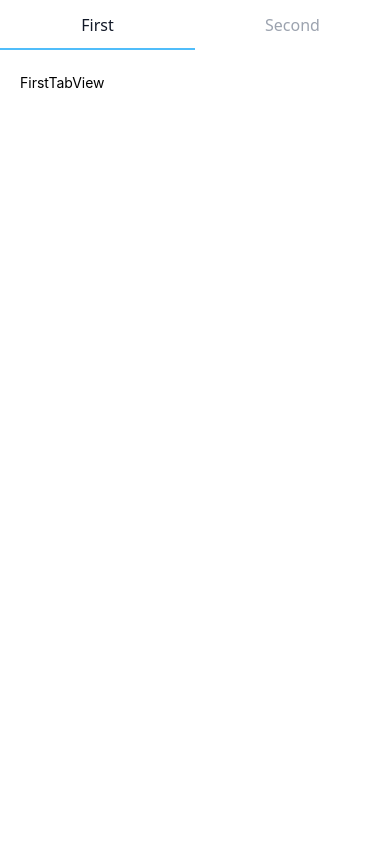
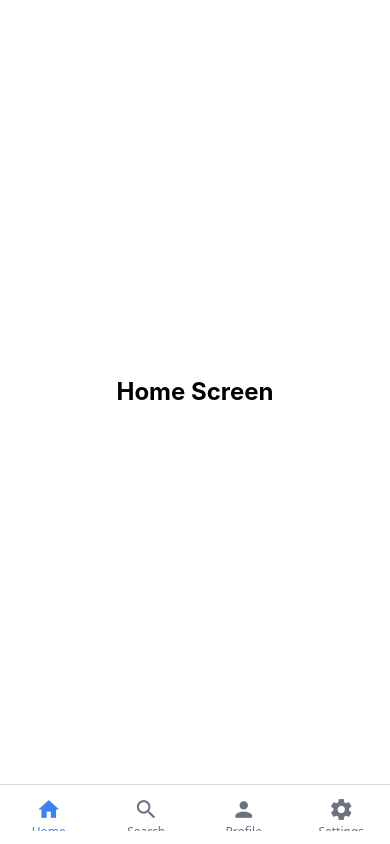
Before and after one commit to kiakim01/Bunnit, a React Native app: screen / in a window 390 px wide. Built offline with nearby package versions, Linux system fonts and the light colour scheme.

Commit message:
Chor. stting BottomTabNavigator

```diff
--- /dev/null
+++ b/src/navigator/BottomTabNavigator.tsx
@@ -0,0 +1,103 @@
+import React from 'react';
+import { View, Text } from 'react-native';
+import { createBottomTabNavigator } from '@react-navigation/bottom-tabs';
+import MaterialIcons from 'react-native-vector-icons/MaterialIcons';
+
+// Type definitions for navigation
+export type BottomTabParamList = {
+  Home: undefined;
+  Search: undefined;
+  Profile: undefined;
+  Settings: undefined;
+};
+
+const Tab = createBottomTabNavigator<BottomTabParamList>();
+
+// Placeholder screens
+const HomeScreen = () => (
+  <View className="flex-1 items-center justify-center bg-white">
+    <Text className="text-2xl font-bold">Home Screen</Text>
+  </View>
+);
+
+const SearchScreen = () => (
+  <View className="flex-1 items-center justify-center bg-white">
+    <Text className="text-2xl font-bold">Search Screen</Text>
+  </View>
+);
+
+const ProfileScreen = () => (
+  <View className="flex-1 items-center justify-center bg-white">
+    <Text className="text-2xl font-bold">Profile Screen</Text>
+  </View>
+);
+
+const SettingsScreen = () => (
+  <View className="flex-1 items-center justify-center bg-white">
+    <Text className="text-2xl font-bold">Settings Screen</Text>
+  </View>
+);
+
+const BottomTabNavigator = () => {
+  return (
+    <Tab.Navigator
+      screenOptions={({
+        tabBarActiveTintColor: '#3b82f6',
+        tabBarInactiveTintColor: '#6b7280',
+        tabBarStyle: {
+          paddingBottom: 5,
+          paddingTop: 5,
+          height: 60,
+        },
+        tabBarLabelStyle: {
+          fontSize: 12,
+          marginBottom: 3,
+        },
+        headerShown: false,
+      })}
+    >
+      <Tab.Screen
+        name="Home"
+        component={HomeScreen}
+        options={{
+          tabBarLabel: 'Home',
+          tabBarIcon: ({ color, size }) => (
+            <MaterialIcons name="home" color={color} size={size || 24} />
+          ),
+        }}
+      />
+      <Tab.Screen
+        name="Search"
+        component={SearchScreen}
+        options={{
+          tabBarLabel: 'Search',
+          tabBarIcon: ({ color, size }) => (
+            <MaterialIcons name="search" color={color} size={size || 24} />
+          ),
+        }}
+      />
+      <Tab.Screen
+        name="Profile"
+        component={ProfileScreen}
+        options={{
+          tabBarLabel: 'Profile',
+          tabBarIcon: ({ color, size }) => (
+            <MaterialIcons name="person" color={color} size={size || 24} />
+          ),
+        }}
+      />
+      <Tab.Screen
+        name="Settings"
+        component={SettingsScreen}
+        options={{
+          tabBarLabel: 'Settings',
+          tabBarIcon: ({ color, size }) => (
+            <MaterialIcons name="settings" color={color} size={size || 24} />
+          ),
+        }}
+      />
+    </Tab.Navigator>
+  );
+};
+
+export default BottomTabNavigator;
--- a/src/navigator/MainNavigator.tsx
+++ b/src/navigator/TopTabNavigator.tsx
@@ -1,14 +1,11 @@
 import React from 'react';
-import { Dimensions } from 'react-native';
 import { createMaterialTopTabNavigator } from '@react-navigation/material-top-tabs';
 import FirstTabView from '../view/FirstTabView.tsx';
 import SecondTabView from '../view/SecondTabView.tsx';
 
 const Tab = createMaterialTopTabNavigator();
 
-const MainNavigator = () => {
-  const { width: windowWidth } = Dimensions.get('window');
-
+const TopTabNavigator = () => {
   return (
     <Tab.Navigator
       screenOptions={{
@@ -31,4 +28,4 @@ const MainNavigator = () => {
   );
 };
 
-export default MainNavigator;
+export default TopTabNavigator;
--- a/src/view/Main.tsx
+++ b/src/view/Main.tsx
@@ -1,12 +1,12 @@
 import React from 'react';
 import { View } from 'react-native';
-import MainNavigator from '../navigator/MainNavigator.tsx';
+import BottomTabNavigator from '../navigator/BottomTabNavigator.tsx';
 
 const Main = () => {
   return (
     <View className={'flex-1 h-full'}>
       <View className={'flex-1'}>
-        <MainNavigator />
+        <BottomTabNavigator />
       </View>
     </View>
   );
```
Also changed, not shown: package.json (+6 -1 lines), 3 other files (tests, documents, lock files or other folders).
